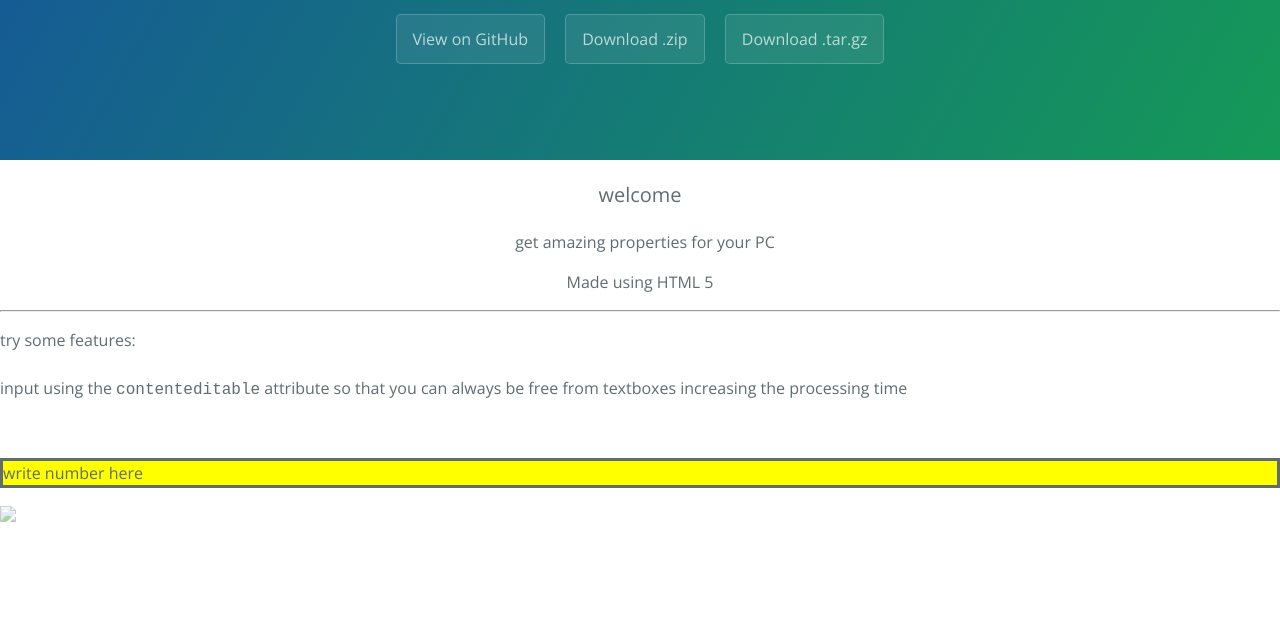
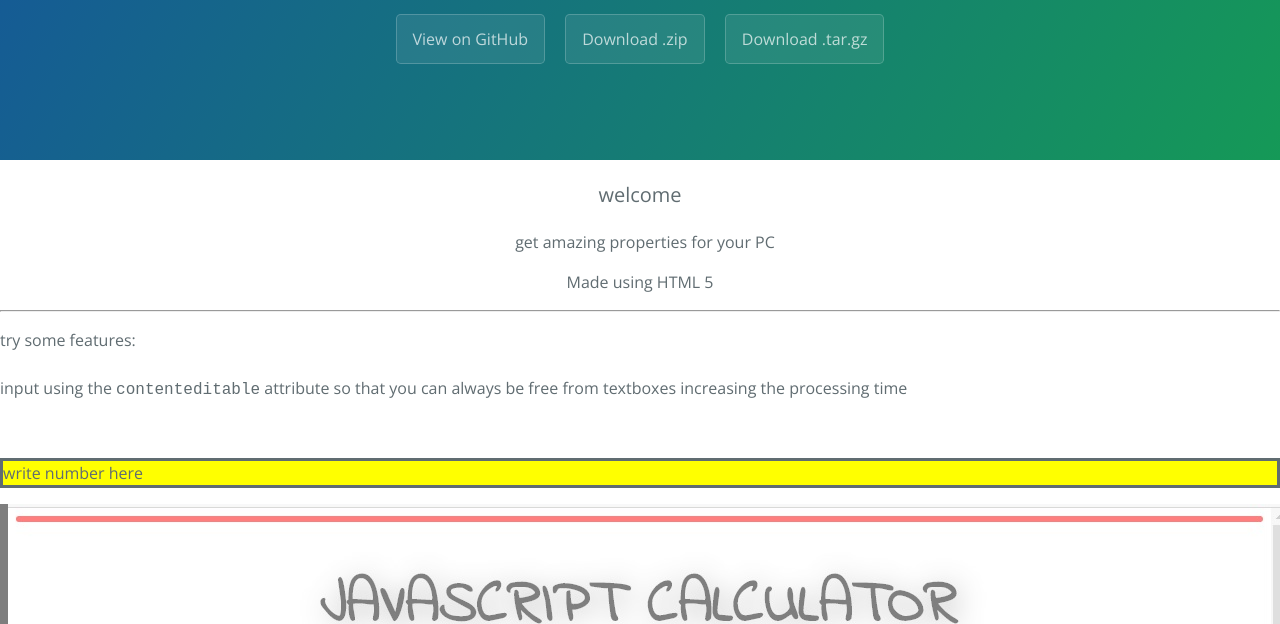
Before and after one commit to yunusp/jscalc, a plain HTML site: page index.html in a window 1280 px wide. Shown: the part 176-800 px from the top of the page. Drawn offline with nearby package versions, Linux system fonts and the light colour scheme.

Commit message:
Update index.html

```diff
--- a/index.html
+++ b/index.html
@@ -27,7 +27,7 @@
 
     <p contenteditable = "true" style = "background-color : yellow ; border-style: solid ; " > write number here</p>
 
-    <img src = "screenshot(1).jpg" style = "opacity: 0.5;" />
+    <img src = "Screenshot (1).jpg" style = "opacity: 0.5;" />
 
 
 
```
